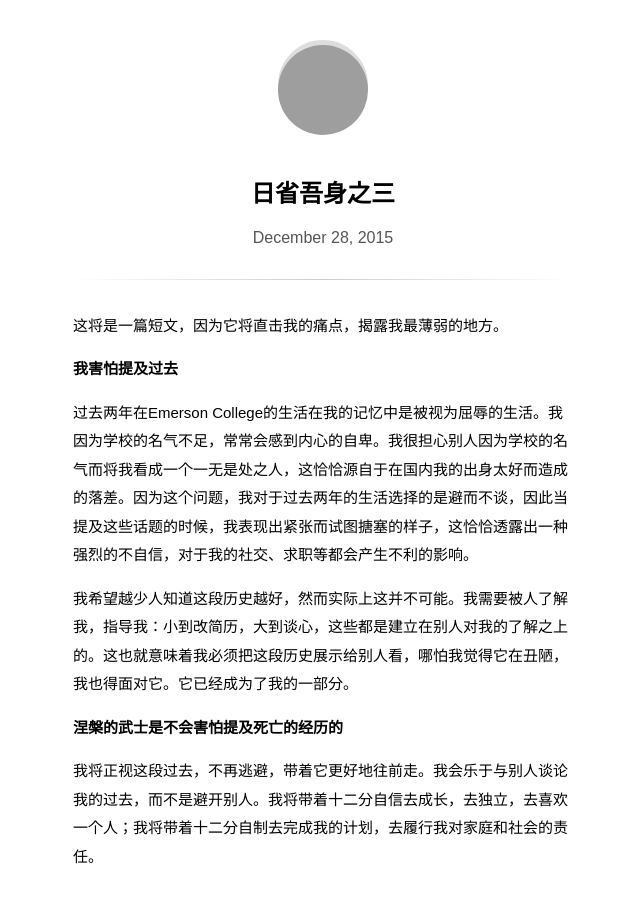
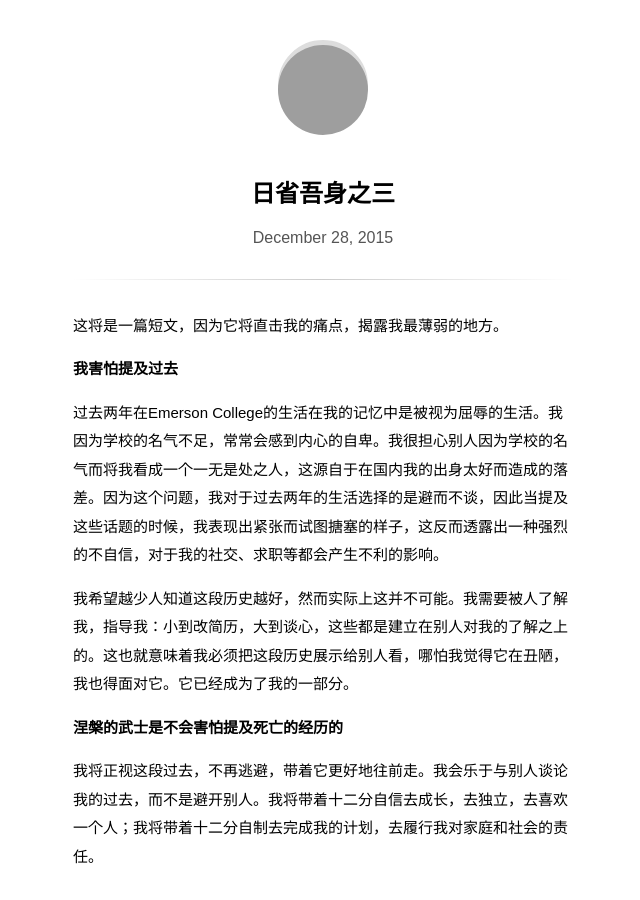
Before and after one commit to psaux0/psaux0.github.io, a Jekyll site: the page built from _posts/2015-12-28-overlook-of-myself-three.md, in a window 1280 px wide and 900 px high, cut to the strip 0-900 px from the top of the window. Shown: the whole strip, without its empty margins (317-957 px from the left). Built offline with Jekyll 4.4.1, drawn with Linux system fonts in a browser that asks for light colours; some web fonts are replaced; grey boxes are pictures that could not be loaded.

Commit message:
update post again

```diff
--- a/_posts/2015-12-28-overlook-of-myself-three.md
+++ b/_posts/2015-12-28-overlook-of-myself-three.md
@@ -7,7 +7,7 @@ categories: “杂谈”
 
 **我害怕提及过去**
 
-过去两年在Emerson College的生活在我的记忆中是被视为屈辱的生活。我因为学校的名气不足，常常会感到内心的自卑。我很担心别人因为学校的名气而将我看成一个一无是处之人，这恰恰源自于在国内我的出身太好而造成的落差。因为这个问题，我对于过去两年的生活选择的是避而不谈，因此当提及这些话题的时候，我表现出紧张而试图搪塞的样子，这恰恰透露出一种强烈的不自信，对于我的社交、求职等都会产生不利的影响。
+过去两年在Emerson College的生活在我的记忆中是被视为屈辱的生活。我因为学校的名气不足，常常会感到内心的自卑。我很担心别人因为学校的名气而将我看成一个一无是处之人，这源自于在国内我的出身太好而造成的落差。因为这个问题，我对于过去两年的生活选择的是避而不谈，因此当提及这些话题的时候，我表现出紧张而试图搪塞的样子，这反而透露出一种强烈的不自信，对于我的社交、求职等都会产生不利的影响。
 
 我希望越少人知道这段历史越好，然而实际上这并不可能。我需要被人了解我，指导我：小到改简历，大到谈心，这些都是建立在别人对我的了解之上的。这也就意味着我必须把这段历史展示给别人看，哪怕我觉得它在丑陋，我也得面对它。它已经成为了我的一部分。
 
```
